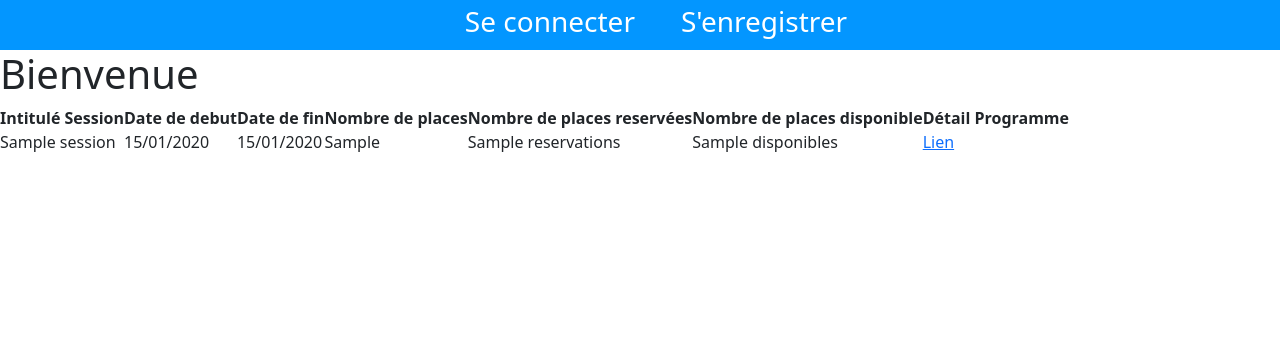
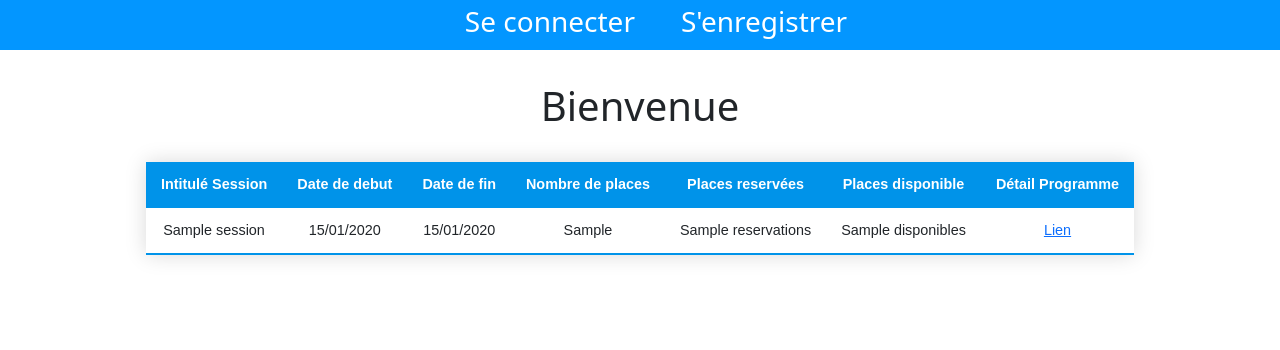
Before and after one commit to Lunamorgendorffer/SfSession, a Symfony app: template templates/home/index.html.twig in a window 1280 px wide. Shown: the top 350 px of the page. Run offline with Twig, Linux system fonts and the light colour scheme; the template is opened without the code that fills it: most values are stand-ins (such as "Sample title", 1, 10 or a date in 2020); some libraries are stand-ins or nearby versions.

Commit message:
style homepage

```diff
--- a/public/css/style.css
+++ b/public/css/style.css
@@ -83,3 +83,42 @@ header{
 .table2 tbody tr:last-of-type {
     border-bottom: 2px solid #DE4313;
 }
+
+/**table3 **/
+
+.table3 {
+    border-collapse: collapse;
+    text-align:center;
+    margin-left:auto;
+    margin-right:auto;
+    font-size: 0.9em;
+    font-family: sans-serif;
+    min-width: 400px;
+    box-shadow: 0 0 20px rgba(0, 0, 0, 0.15);
+    margin-top: 21px;
+}
+
+
+.table3 thead tr {
+    background-color: #0093E9;
+    color: #ffffff;
+
+}
+
+.table3 th,
+.table3 td {
+    padding: 12px 15px;
+    text-align: center;
+}
+
+.table3 tbody tr {
+    border-bottom: 1px solid #dddddd;
+}
+
+.table3 tbody tr:nth-of-type(even) {
+    background-color: #f3f3f3;
+}
+
+.table3 tbody tr:last-of-type {
+    border-bottom: 2px solid #0093E9;
+}
--- a/templates/base.html.twig
+++ b/templates/base.html.twig
@@ -22,6 +22,7 @@
                 <nav>
                     {% if app.user %}
                         <ul class="nav col-12 col-lg-auto me-lg-auto mb-2 justify-content-around mb-md-0">
+                            <li><a class="nav-link px-2 fs-3 fw-medium text-white" href="{{ path('app_home')}}">Home</a></li>
                             <li><a class="nav-link px-2 fs-3 fw-medium text-white" href="{{ path('app_categorie')}}">Categories</a></li>
                             <li><a class="nav-link px-2 fs-3 fw-medium text-white" href="{{ path('app_session')}}">Sessions</a></li>
                             <li><a class="nav-link px-2 fs-3 fw-medium text-white" href="{{ path('app_stagiaire')}}">Stagiaires</a></li>
--- a/templates/home/index.html.twig
+++ b/templates/home/index.html.twig
@@ -4,9 +4,9 @@
 
 {% block body %}
 
-<h1>Bienvenue {{app.user.pseudo}}</h1>
+<h1 style="text-align: center; margin:4vh;">Bienvenue {{app.user.pseudo}}</h1>
 
-<table>
+<table class="table3">
     <thead>
         <thead>
             <tr>
@@ -14,8 +14,8 @@
             <th>Date de debut</th>
             <th>Date de fin</th>
             <th>Nombre de places</th>
-            <th>Nombre de places reservées</th>
-            <th>Nombre de places disponible</th>
+            <th>Places reservées</th>
+            <th>Places disponible</th>
             <th>Détail Programme</th>
         </tr>
     </thead>
```
